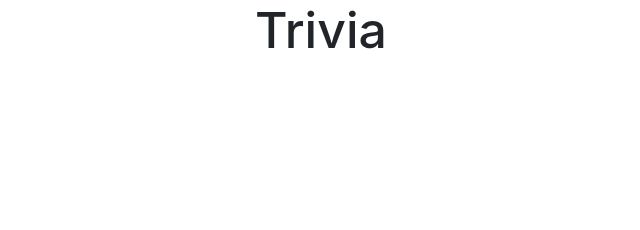
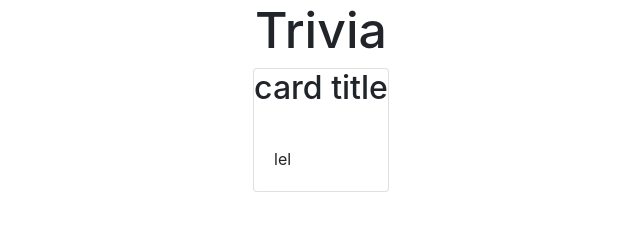
Before and after one commit to benoctopus/TriviaGame, a plain HTML site: page index.html in a window 1280 px wide. Shown: the whole page, without its empty margins (319-959 px from the left). Drawn offline with nearby package versions, Linux system fonts and the light colour scheme.

Commit message:
added some html

```diff
--- a/assets/css/style.css
+++ b/assets/css/style.css
@@ -1,3 +1,6 @@
 #page-title {
     font-size: 50px;
 }
+body {
+    /*display: none;*/
+}
--- a/index.html
+++ b/index.html
@@ -5,10 +5,10 @@
     <meta name="viewport"
           content="width=device-width, user-scalable=no, initial-scale=1.0, maximum-scale=1.0, minimum-scale=1.0">
     <meta http-equiv="X-UA-Compatible" content="ie=edge">
-    <link rel="stylesheet" href="https://maxcdn.bootstrapcdn.com/bootstrap/4.0.0/css/bootstrap.min.css" integrity="sha384-Gn5384xqQ1aoWXA+058RXPxPg6fy4IWvTNh0E263XmFcJlSAwiGgFAW/dAiS6JXm" crossorigin="anonymous">
+    <title>Document</title>
+    <!--<link rel="stylesheet" href="https://maxcdn.bootstrapcdn.com/bootstrap/4.0.0/css/bootstrap.min.css" integrity="sha384-Gn5384xqQ1aoWXA+058RXPxPg6fy4IWvTNh0E263XmFcJlSAwiGgFAW/dAiS6JXm" crossorigin="anonymous">-->
+    <link rel="stylesheet" href="bootstrap.css">
     <link type="text/css" rel="stylesheet" href="assets/css/style.css"/>
-    <title>Document</title>
-    <link rel="stylesheet" href="bootstrap.css">
 </head>
 <body>
 <header class="container-fluid">
@@ -18,6 +18,21 @@
         </div>
     </div>
 </header>
+<div class="container-fluid">
+    <div id="center-row" class="row justify-content-center">
+        <div id="trivia-box" class="card">
+            <div class="card-title">
+                <h2>card title</h2>
+            </div>
+            <div class="card-body">
+                <ul class="list-group">
+                    lel
+                </ul>
+            </div>
+        </div>
+    </div>
+</div>
+
 
 
 
@@ -25,6 +40,7 @@
 <script
         src="https://code.jquery.com/jquery-3.3.1.min.js"
         integrity="sha256-FgpCb/KJQlLNfOu91ta32o/NMZxltwRo8QtmkMRdAu8="
-        crossorigin="anonymous"></script>
+crossorigin="anonymous"></script>
+<script src="assets/javascript/game.js"></script>
 </body>
 </html>
```
Also changed, not shown: assets/javascript/game.js (+20 -0 lines).
